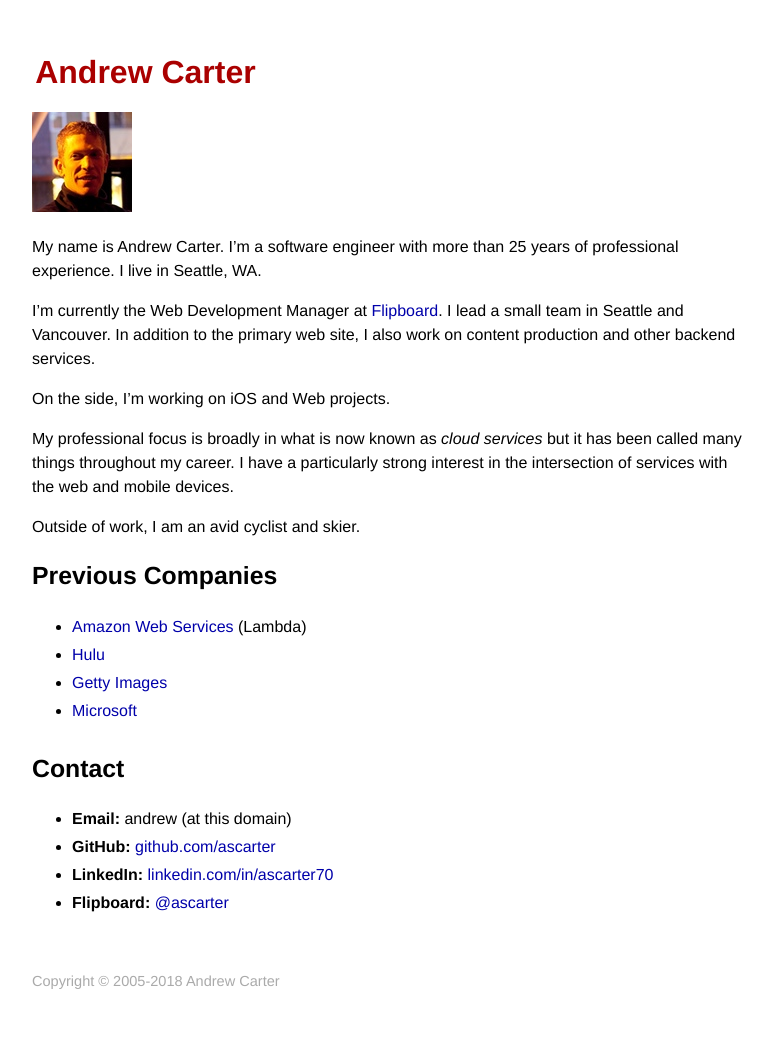
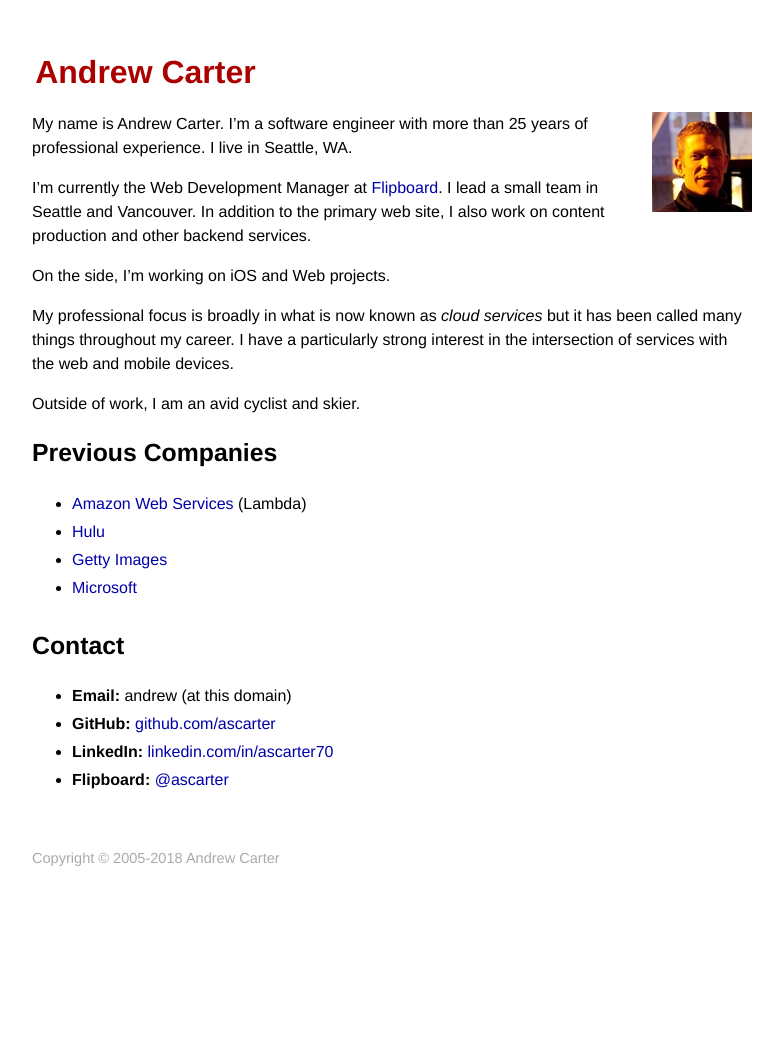
Before and after one commit to ascarter/ascarter.github.io, a Jekyll site: the page built from index.markdown, in a window 1280 px wide. Shown: the whole page, without its empty margins (248-1031 px from the left). Built offline with Jekyll 4.4.1, drawn with Linux system fonts in a browser that asks for light colours; after the commit the page ends 924 px from its top, so only the background shows below that.

Commit message:
Make portrait stand-alone css class

```diff
--- a/css/site.css
+++ b/css/site.css
@@ -148,7 +148,7 @@
  Image
  --------------------------------------------------------------*/
 
-img .portrait {
+.portrait {
 	float: right;
 }
 
```
